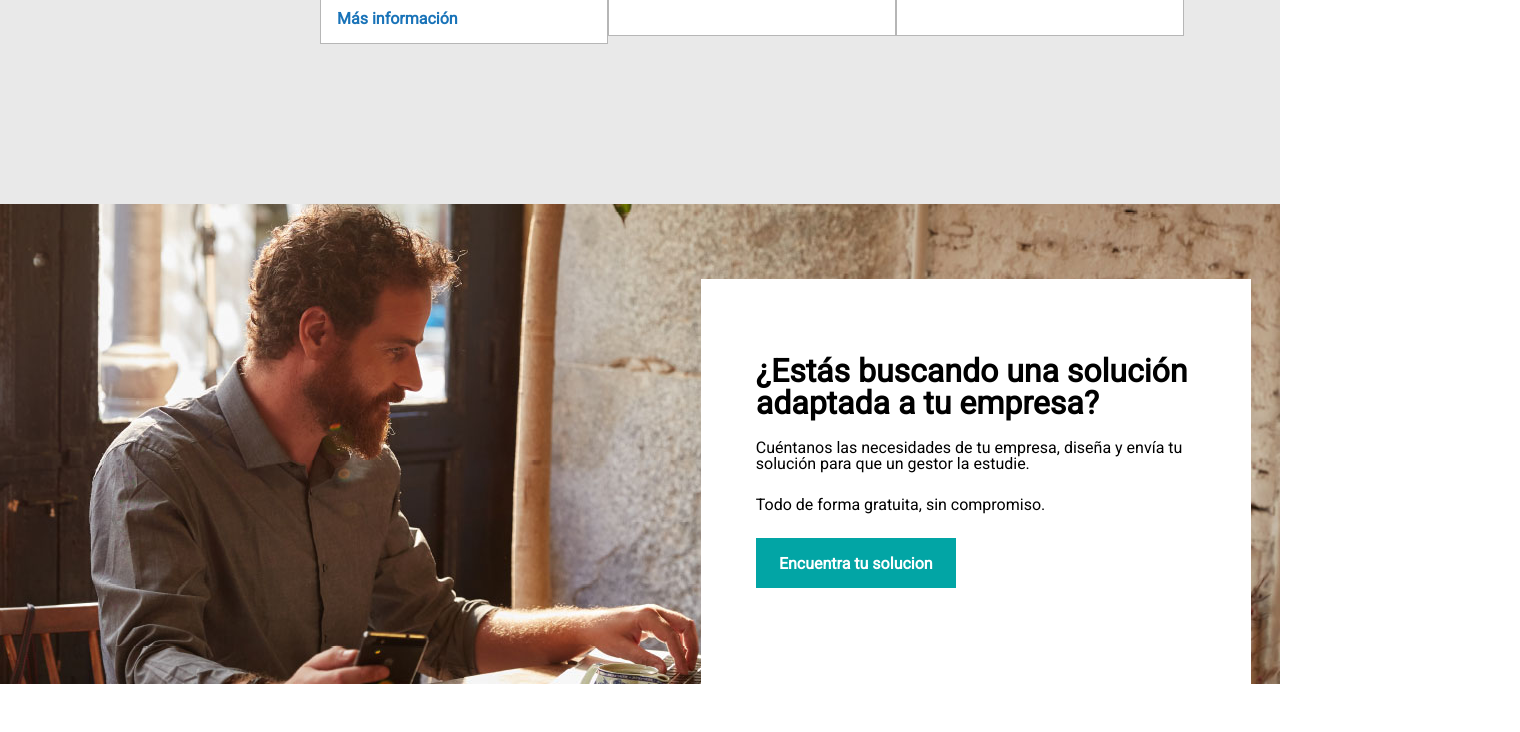
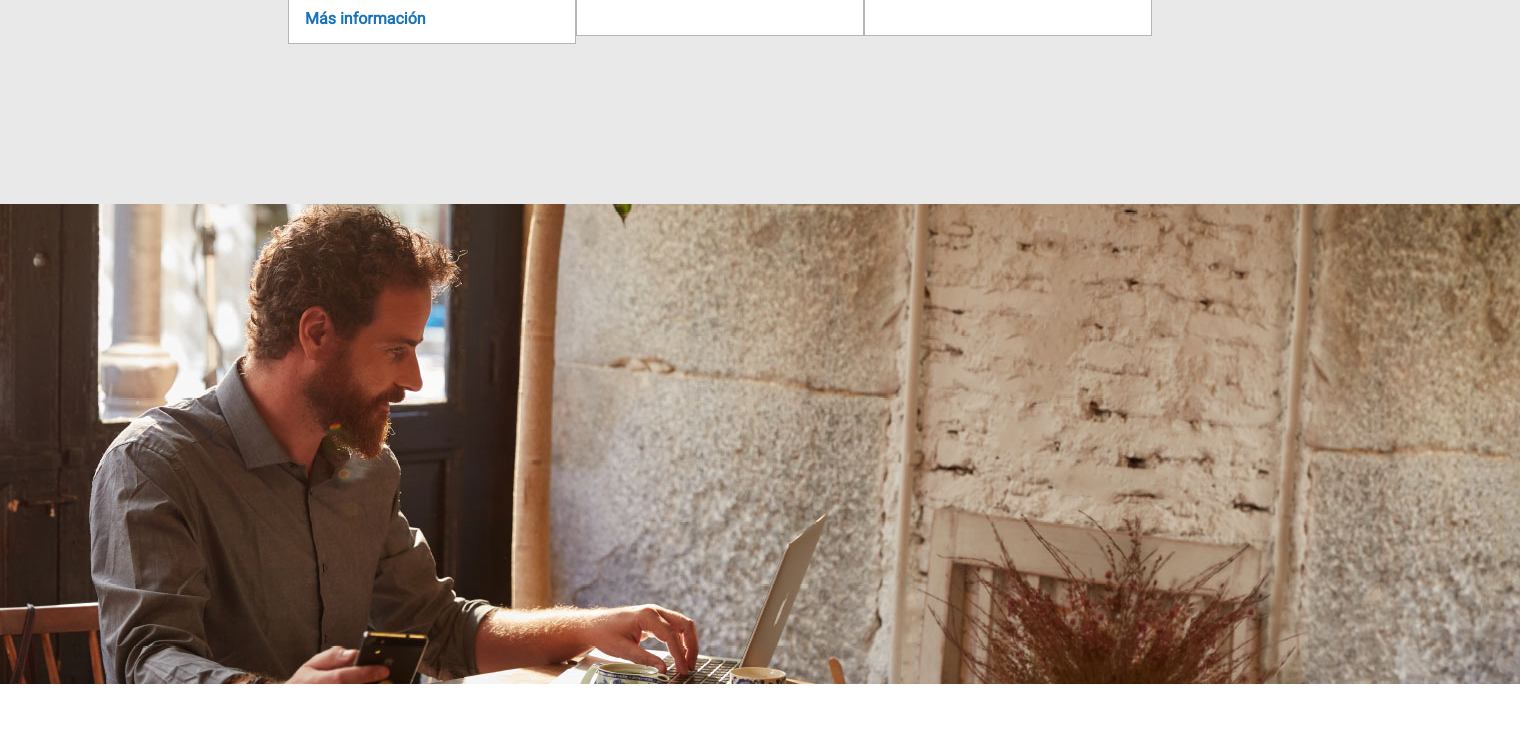
Before and after one commit to ngLuis/INTERFACES__paginaBBVAPymes, a website: page src/index.html in a window 1280 px wide. Shown: the part 668-1400 px from the top of the page, 1520 px wide, since content can reach past the window. Drawn offline with nearby package versions, Linux system fonts and the light colour scheme; files that its build step writes are made by us from their sources.

Commit message:
Revert "feat(#1): Nueva seccion anyadida"
This reverts commit e23e1ff396f1f638ab4ccc0f520e0dcccb4dc85d.

```diff
--- a/src/assets/scss/components/_button.scss
+++ b/src/assets/scss/components/_button.scss
@@ -9,8 +9,6 @@
     font-weight: bold;
     font-size: 16px;
     color: #ffffff;
-    text-align: center;
-    text-decoration: none;
 
     &:hover{
         cursor: pointer;
--- a/src/assets/scss/components/_information-box.scss
+++ /dev/null
@@ -1,16 +0,0 @@
-.information-box{
-    width: 550px;
-    height: 450px;
-    background-color: white;
-    padding: 10%;
-    font-family: 'Roboto', sans-serif;
-
-    &__title{
-        font-weight: bold;
-        font-size: 4vh;
-    }
-
-    &__description {
-        margin-bottom: 25px;
-    }
-}
--- a/src/assets/scss/components/_section.scss
+++ b/src/assets/scss/components/_section.scss
@@ -15,7 +15,6 @@
 
     &--image-background {
         height: 60vh;
-        padding: 75px 10% 10px 43%;
     }
 
     &__title{
@@ -28,8 +27,8 @@
     }
 
     &__content{
-        padding-left: 25%;
-        padding-right: 25%;
+        padding-left: 288px;
+        padding-right: 368px;
     }
 
     &__footer {
--- a/src/assets/scss/main.scss
+++ b/src/assets/scss/main.scss
@@ -15,7 +15,6 @@
 @import '../scss/components/button';
 @import '../scss/components/functionality';
 @import '../scss/components/service';
-@import '../scss/components/information-box';
 
 //Layouts
 @import '../scss/layout/l-puzzle';
--- a/src/index.html
+++ b/src/index.html
@@ -42,11 +42,11 @@
                         </div>
                         <div class="l-puzzle__center">
                             <div class="new new--little-box">
-                                <img class="new__image" src="./assets/img/288x160_oneview_tcm924-770950.jpg" />
+                                <img class="new__image"
+                                    src="./assets/img/288x160_oneview_tcm924-770950.jpg" />
                                 <div class="new__content">
                                     <h4 class="new__title">BBVA On View</h4>
-                                    <p class="new__text">Añade y controla todos los bancos de tu empresa en un mismo
-                                        sitio con el nuevo servicio de agregación.</p>
+                                    <p class="new__text">Añade y controla todos los bancos de tu empresa en un mismo sitio con el nuevo servicio de agregación.</p>
                                     <a class="new__link">Más información</a>
                                 </div>
                             </div>
@@ -56,9 +56,7 @@
                                 <img class="new__image" src="./assets/img/288x160-segurpyme_tcm924-713735.jpg" />
                                 <div class="new__content">
                                     <h4 class="new__title">Especialistas en Pymes</h4>
-                                    <p class="new__text">Trabaja mano a mano con un gestor especialista en pymes para
-                                        anticiparte a las necesidades de tu negocio y aprovechar cada oportunidad al
-                                        máximo.</p>
+                                    <p class="new__text">Trabaja mano a mano con un gestor especialista en pymes para anticiparte a las necesidades de tu negocio y aprovechar cada oportunidad al máximo.</p>
                                     <a class="new__link">Más información</a>
                                 </div>
                             </div>
@@ -68,17 +66,10 @@
             </div>
         </div>
         <div class="l-columns__area">
-            <div class="section section--image-background"
-                style="background-image: url('./assets/img/1600x600-image-Banner-web-publica-_PYMES_-v2_tcm924-783850.jpg');">
+            <div class="section section--image-background" style="background-image: url('./assets/img/1600x600-image-Banner-web-publica-_PYMES_-v2_tcm924-783850.jpg');">
                 <div class="section__content">
                     <div class="l-columns">
-                        <div class="information-box">
-                            <h1 class="information-box__title">¿Estás buscando una solución adaptada a tu empresa?</h1>
-                            <p class="information-box__description">Cuéntanos las necesidades de tu empresa, diseña y
-                                envía tu solución para que un gestor la estudie.</p>
-                            <p class="information-box__description">Todo de forma gratuita, sin compromiso.</p>
-                            <a class="button" href="#">Encuentra tu solucion</a>
-                        </div>
+
                     </div>
                 </div>
             </div>
```
Also changed, not shown: dist/assets/css/main.css, dist/index.html.
